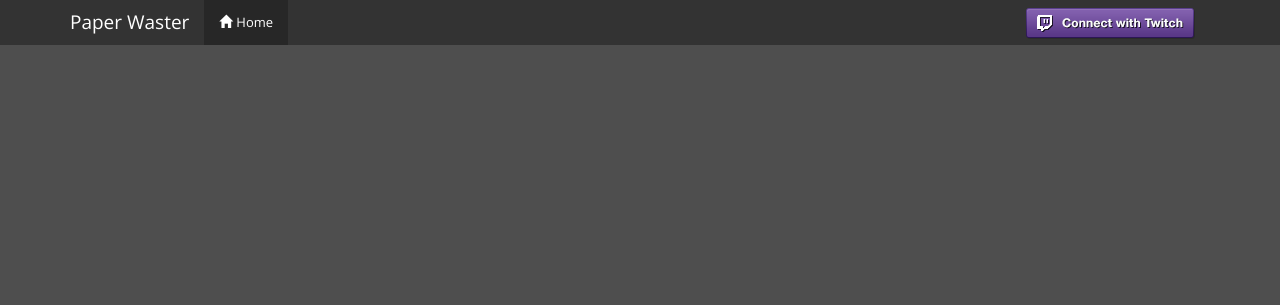
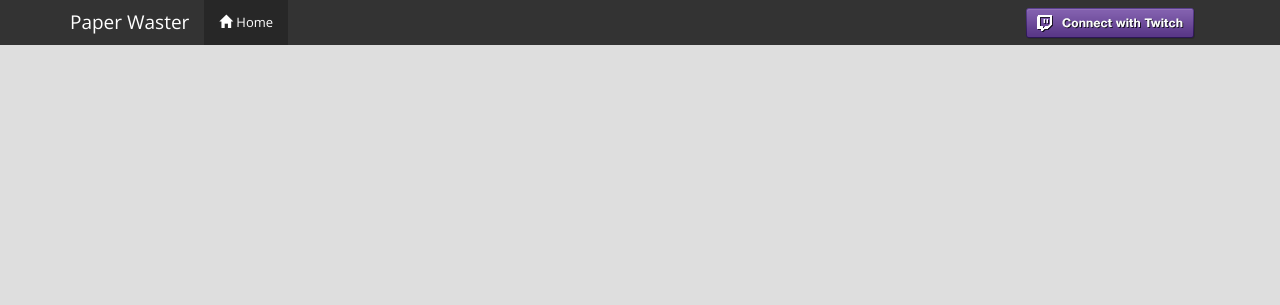
Before and after one commit to Talon876/paperwaster, a Python web app: template paperwaster/web/templates/base.html in a window 1280 px wide. Shown: the top 305 px of the page. Run offline with Jinja, Linux system fonts and the light colour scheme; the template is opened without the code that fills it, so the values that code supplies are empty; some libraries are stand-ins or nearby versions.

Commit message:
Lighten background

```diff
--- a/paperwaster/web/static/css/style.css
+++ b/paperwaster/web/static/css/style.css
@@ -1,5 +1,5 @@
 body {
-    background-color: #4e4e4e;
+    background-color: #dedede;
 }
 canvas {
     background-color: #f5f5f5;
```
